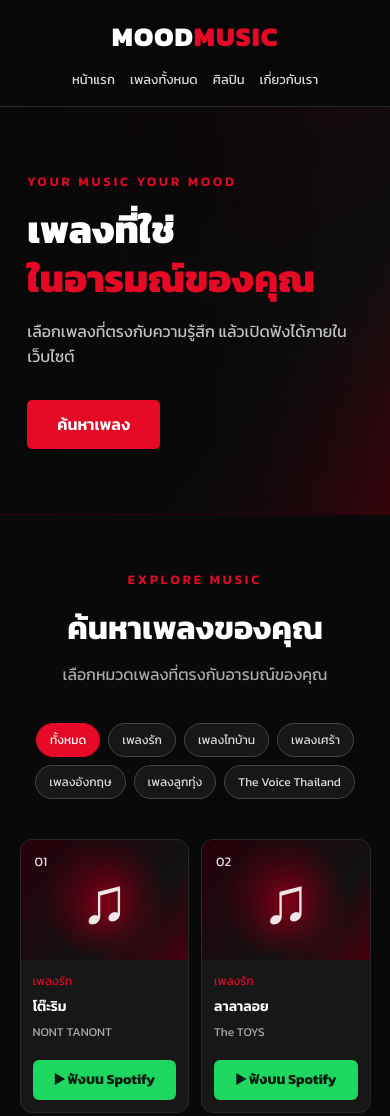
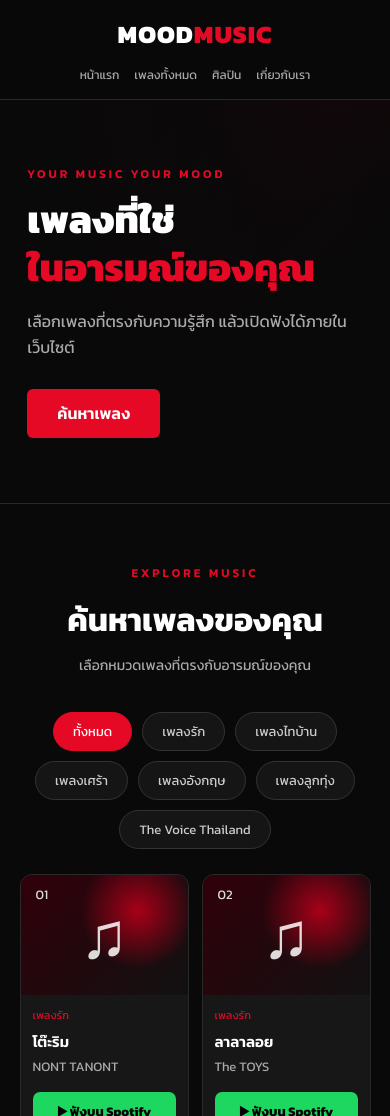
Before and after one commit to 68219010007-oss/mood-music, a plain HTML site: page index.html in a window 390 px wide. Shown: the top 1116 px of the page. Drawn offline with Linux system fonts and the light colour scheme.

Commit message:
Update style.css

```diff
--- a/style.css
+++ b/style.css
@@ -4,6 +4,7 @@
 :root {
     --bg: #090909;
     --card: #171717;
+    --card-hover: #222;
     --red: #e50925;
     --red-dark: #a80018;
     --white: #ffffff;
@@ -22,10 +23,19 @@ html {
 }
 
 body {
+    font-family: 'Kanit', sans-serif;
     background: var(--bg);
     color: var(--white);
-    font-family: 'Kanit', sans-serif;
     line-height: 1.6;
+}
+
+a {
+    text-decoration: none;
+    color: inherit;
+}
+
+button {
+    font-family: inherit;
 }
 
 /* HEADER */
@@ -37,7 +47,7 @@ body {
     display: flex;
     justify-content: space-between;
     align-items: center;
-    background: rgba(8, 8, 8, 0.96);
+    background: rgba(9, 9, 9, 0.96);
     border-bottom: 1px solid #292929;
     position: sticky;
     top: 0;
@@ -45,9 +55,7 @@ body {
 }
 
 .logo {
-    color: white;
-    text-decoration: none;
-    font-size: 27px;
+    font-size: 25px;
     font-weight: 800;
     letter-spacing: 1px;
 }
@@ -59,13 +67,12 @@ footer span {
 
 .header nav {
     display: flex;
-    gap: 30px;
+    gap: 28px;
 }
 
 .header nav a {
-    color: #ddd;
-    text-decoration: none;
-    font-size: 15px;
+    color: var(--gray);
+    font-size: 14px;
     transition: 0.3s;
 }
 
@@ -76,14 +83,14 @@ footer span {
 /* HERO */
 
 .hero {
-    min-height: 460px;
+    min-height: 480px;
     padding: 90px 10%;
     display: flex;
     align-items: center;
     background:
-        linear-gradient(90deg, #080808 5%, rgba(8,8,8,.85) 55%, rgba(8,8,8,.35)),
-        linear-gradient(135deg, #33000b, #111 65%, #50000d);
-    border-bottom: 1px solid #30000a;
+        linear-gradient(90deg, #090909 10%, rgba(9,9,9,.88) 55%, rgba(9,9,9,.4)),
+        linear-gradient(135deg, #35000a, #090909 65%);
+    border-bottom: 1px solid #292929;
 }
 
 .hero-content {
@@ -92,7 +99,7 @@ footer span {
 
 .eyebrow {
     color: var(--red);
-    font-size: 13px;
+    font-size: 12px;
     font-weight: 600;
     letter-spacing: 3px;
     margin-bottom: 12px;
@@ -100,9 +107,9 @@ footer span {
 
 .hero h1 {
     font-size: clamp(38px, 6vw, 65px);
-    line-height: 1.3;
+    line-height: 1.25;
     font-weight: 800;
-    margin-bottom: 15px;
+    margin-bottom: 18px;
 }
 
 .hero h1 span {
@@ -110,17 +117,16 @@ footer span {
 }
 
 .hero-content > p:not(.eyebrow) {
-    color: #c2c2c2;
-    margin-bottom: 30px;
+    color: var(--gray);
+    margin-bottom: 28px;
 }
 
 .main-btn {
     display: inline-block;
+    background: var(--red);
+    color: white;
     padding: 12px 30px;
-    color: white;
-    background: var(--red);
-    border-radius: 5px;
-    text-decoration: none;
+    border-radius: 6px;
     font-weight: 600;
     transition: 0.3s;
 }
@@ -130,11 +136,10 @@ footer span {
     transform: translateY(-3px);
 }
 
-/* SECTION */
+/* MUSIC SECTION */
 
-.music-section,
-.artists-section {
-    padding: 75px 8%;
+.music-section {
+    padding: 85px 8%;
 }
 
 .section-heading {
@@ -149,35 +154,42 @@ footer span {
 
 .section-heading > p:last-child {
     color: var(--gray);
+    font-size: 14px;
 }
 
-/* FILTER BUTTONS */
+/* FILTER */
 
 .filter-buttons {
     display: flex;
+    justify-content: center;
     flex-wrap: wrap;
-    justify-content: center;
-    gap: 12px;
-    margin-bottom: 40px;
+    gap: 10px;
+    margin-bottom: 25px;
 }
 
 .filter-btn {
-    padding: 9px 22px;
-    border: 1px solid #444;
+    border: 1px solid #333;
+    background: #151515;
+    color: #ccc;
+    padding: 9px 19px;
     border-radius: 30px;
-    background: #171717;
-    color: #ddd;
-    font-family: inherit;
-    font-size: 14px;
     cursor: pointer;
+    font-size: 13px;
     transition: 0.3s;
 }
 
 .filter-btn:hover,
 .filter-btn.active {
     background: var(--red);
+    color: white;
     border-color: var(--red);
-    color: white;
+}
+
+.song-count {
+    color: var(--gray);
+    text-align: center;
+    font-size: 13px;
+    margin-bottom: 25px;
 }
 
 /* MUSIC GRID */
@@ -194,43 +206,38 @@ footer span {
     border-radius: 12px;
     overflow: hidden;
     transition: 0.3s;
-    animation: fadeIn 0.4s ease;
+    min-width: 0;
 }
 
 .music-card:hover {
-    transform: translateY(-7px);
+    transform: translateY(-5px);
     border-color: var(--red);
-    box-shadow: 0 10px 25px rgba(229, 9, 37, 0.12);
+    background: var(--card-hover);
 }
 
-/* MUSIC COVER */
-
 .music-cover {
-    height: 155px;
+    height: 145px;
     background:
-        radial-gradient(circle at 50% 50%, #6b0015, transparent 60%),
-        linear-gradient(135deg, #28000a, #111 65%, #45000d);
+        radial-gradient(circle at 70% 30%, #a80018, transparent 40%),
+        linear-gradient(135deg, #31000a, #111);
     display: flex;
+    align-items: center;
     justify-content: center;
-    align-items: center;
     position: relative;
 }
 
 .music-number {
     position: absolute;
-    top: 12px;
-    left: 14px;
+    left: 15px;
+    top: 10px;
     color: #ddd;
     font-size: 13px;
 }
 
 .music-symbol {
     font-size: 65px;
-    color: rgba(255,255,255,0.9);
-    text-shadow: 0 0 25px rgba(229,9,37,0.8);
+    color: rgba(255,255,255,.85);
 }
-
-/* MUSIC INFO */
 
 .music-info {
     padding: 17px;
@@ -238,55 +245,62 @@ footer span {
 
 .music-category {
     color: var(--red);
-    font-size: 12px;
+    font-size: 11px;
     margin-bottom: 5px;
 }
 
 .music-info h3 {
     font-size: 17px;
     font-weight: 600;
-    margin-bottom: 4px;
-    white-space: nowrap;
-    overflow: hidden;
-    text-overflow: ellipsis;
+    margin-bottom: 3px;
+    overflow-wrap: anywhere;
 }
 
 .music-artist {
     color: var(--gray);
     font-size: 13px;
-    margin-bottom: 18px;
 }
 
-/* SPOTIFY BUTTON */
+/* SPOTIFY PLAYER */
 
 .spotify-btn {
-    display: flex;
-    justify-content: center;
-    align-items: center;
-    gap: 8px;
     width: 100%;
-    padding: 9px 12px;
-    border-radius: 6px;
+    display: block;
+    border: none;
+    cursor: pointer;
+    text-align: center;
     background: var(--spotify);
-    color: #061b0d;
-    text-decoration: none;
-    font-size: 14px;
+    color: #000;
+    padding: 10px 12px;
+    border-radius: 7px;
+    font-size: 13px;
     font-weight: 700;
+    margin-top: 15px;
     transition: 0.3s;
 }
 
 .spotify-btn:hover {
-    background: #18b951;
-    transform: scale(1.03);
+    background: #1fef69;
 }
 
-.spotify-btn span {
-    font-size: 17px;
+.spotify-player {
+    margin-top: 14px;
+    width: 100%;
+    overflow: hidden;
 }
 
-/* NO RESULTS */
+.spotify-player iframe {
+    display: block;
+    width: 100%;
+    border: none;
+    border-radius: 12px;
+}
 
-#noResults {
+.spotify-player[hidden] {
+    display: none;
+}
+
+.no-results {
     text-align: center;
     color: var(--gray);
     padding: 35px;
@@ -295,101 +309,85 @@ footer span {
 /* ARTISTS */
 
 .artists-section {
+    padding: 75px 8%;
     background: #111;
-    border-top: 1px solid #252525;
-    border-bottom: 1px solid #252525;
 }
 
 .artist-grid {
     display: grid;
-    grid-template-columns: repeat(5, 1fr);
+    grid-template-columns: repeat(5, minmax(0, 1fr));
     gap: 15px;
 }
 
 .artist-card {
     background: #1b1b1b;
-    padding: 25px 10px;
-    text-align: center;
     border: 1px solid #333;
     border-radius: 8px;
+    padding: 23px 10px;
+    text-align: center;
+    font-size: 13px;
     font-weight: 600;
-    font-size: 14px;
     transition: 0.3s;
 }
 
 .artist-card:hover {
-    background: #31000a;
     border-color: var(--red);
-    transform: translateY(-5px);
+    color: var(--red);
+    transform: translateY(-4px);
 }
 
 /* ABOUT */
 
 .about-section {
-    padding: 75px 10%;
+    padding: 90px 10%;
     text-align: center;
-    background: linear-gradient(135deg, #170007, #090909);
 }
 
 .about-section h2 {
-    font-size: 32px;
-    margin-bottom: 12px;
+    font-size: 35px;
+    margin-bottom: 15px;
 }
 
 .about-section > p:last-child {
     color: var(--gray);
+    max-width: 600px;
+    margin: auto;
 }
 
 /* FOOTER */
 
 footer {
-    padding: 35px 20px;
-    text-align: center;
+    padding: 35px 15px;
     background: #050505;
     border-top: 1px solid #292929;
+    text-align: center;
 }
 
 footer h2 {
-    font-size: 27px;
+    font-size: 25px;
     margin-bottom: 5px;
 }
 
 footer p {
     color: var(--gray);
-    font-size: 13px;
-    margin-top: 5px;
+    font-size: 12px;
 }
 
-/* ANIMATION */
+/* RESPONSIVE */
 
-@keyframes fadeIn {
-    from {
-        opacity: 0;
-        transform: translateY(10px);
+@media (max-width: 1000px) {
+    .music-grid {
+        grid-template-columns: repeat(3, minmax(0, 1fr));
     }
-    to {
-        opacity: 1;
-        transform: translateY(0);
+
+    .artist-grid {
+        grid-template-columns: repeat(3, minmax(0, 1fr));
     }
 }
 
-/* TABLET */
-
-@media (max-width: 1000px) {
-    .music-grid {
-        grid-template-columns: repeat(3, 1fr);
-    }
-
-    .artist-grid {
-        grid-template-columns: repeat(3, 1fr);
-    }
-}
-
-/* MOBILE */
-
-@media (max-width: 650px) {
+@media (max-width: 700px) {
     .header {
-        padding: 15px 5%;
+        padding: 14px 5%;
         flex-direction: column;
         gap: 12px;
     }
@@ -401,22 +399,22 @@ footer p {
     }
 
     .header nav a {
-        font-size: 13px;
+        font-size: 12px;
     }
 
     .hero {
-        min-height: 390px;
+        min-height: 400px;
         padding: 65px 7%;
     }
 
     .music-section,
     .artists-section {
-        padding: 55px 5%;
+        padding: 60px 5%;
     }
 
     .music-grid {
         grid-template-columns: repeat(2, minmax(0, 1fr));
-        gap: 12px;
+        gap: 13px;
     }
 
     .music-cover {
@@ -428,29 +426,20 @@ footer p {
     }
 
     .music-info h3 {
-        font-size: 14px;
+        font-size: 15px;
     }
 
-    .music-artist {
-        font-size: 12px;
+    .artist-grid {
+        grid-template-columns: repeat(2, minmax(0, 1fr));
     }
+}
 
-    .filter-buttons {
-        gap: 8px;
+@media (max-width: 380px) {
+    .music-grid {
+        grid-template-columns: 1fr;
     }
 
     .filter-btn {
-        padding: 7px 13px;
-        font-size: 12px;
-    }
-
-    .artist-grid {
-        grid-template-columns: repeat(2, 1fr);
+        padding: 8px 13px;
     }
 }
-
-@media (max-width: 360px) {
-    .music-grid {
-        grid-template-columns: 1fr;
-    }
-}
```
